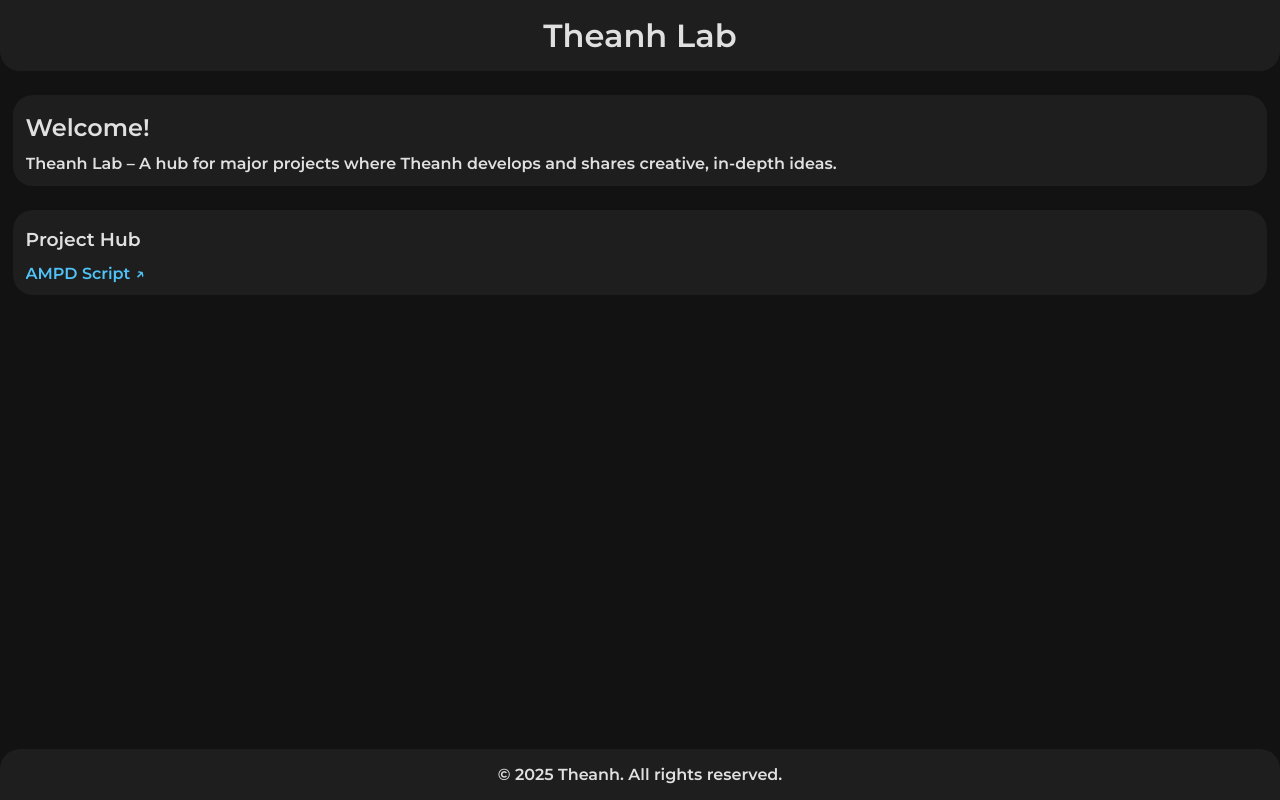
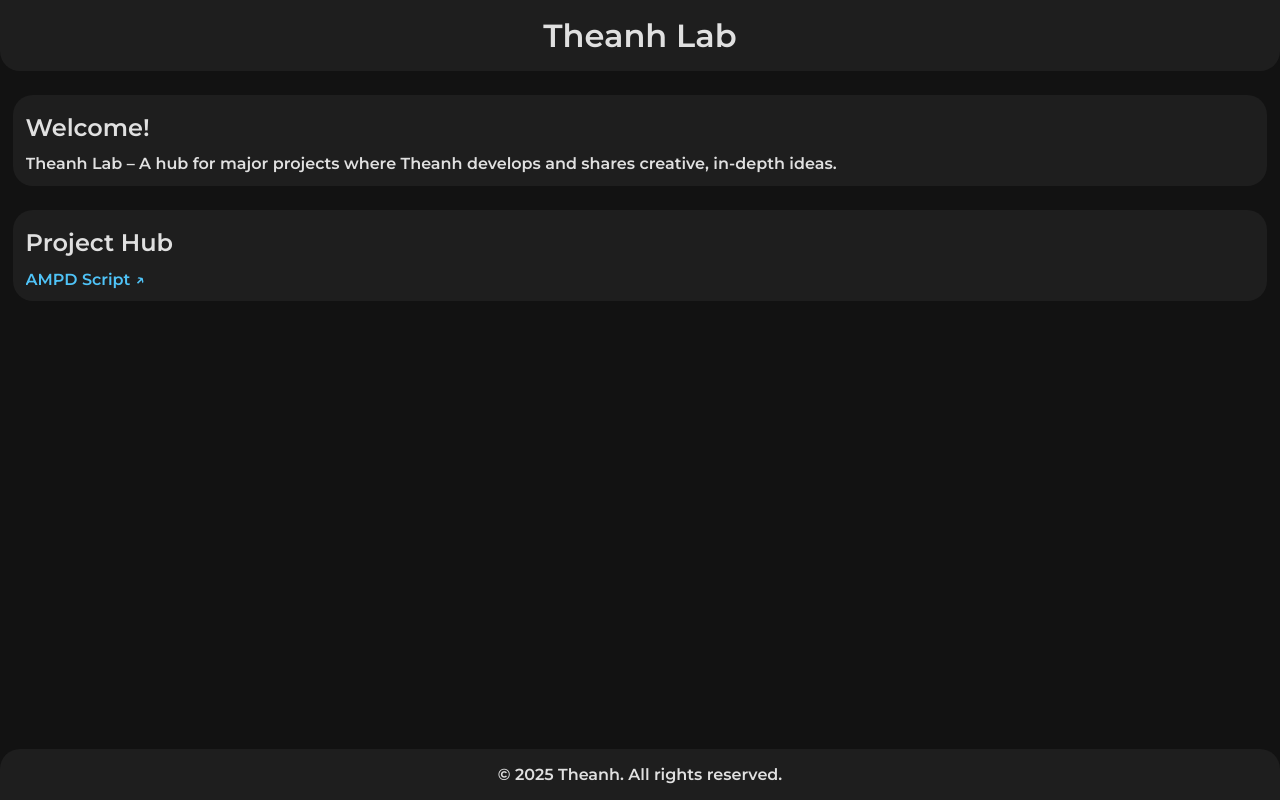
Before and after one commit to theanh2nice/lab, a plain HTML site: page index.html in a window 1280 px wide. Drawn offline with Linux system fonts and the light colour scheme.

Commit message:
update main margin

```diff
--- a/css/main.css
+++ b/css/main.css
@@ -112,7 +112,7 @@ header img {
     height: auto;
 }
 
-main { margin: 0.2rem 0.8rem; }
+main { margin: 0.2rem 0.8rem 3rem; }
 
 footer{
     background-color: var(--layout-bg);
--- a/index.html
+++ b/index.html
@@ -30,7 +30,7 @@
       </section>
 
       <section id="projects">
-         <h3>Project Hub</h3>
+         <h2>Project Hub</h2>
          <ul>
             <li><a href="projects/ampd.html">AMPD Script</a></li>
          </ul>
```
